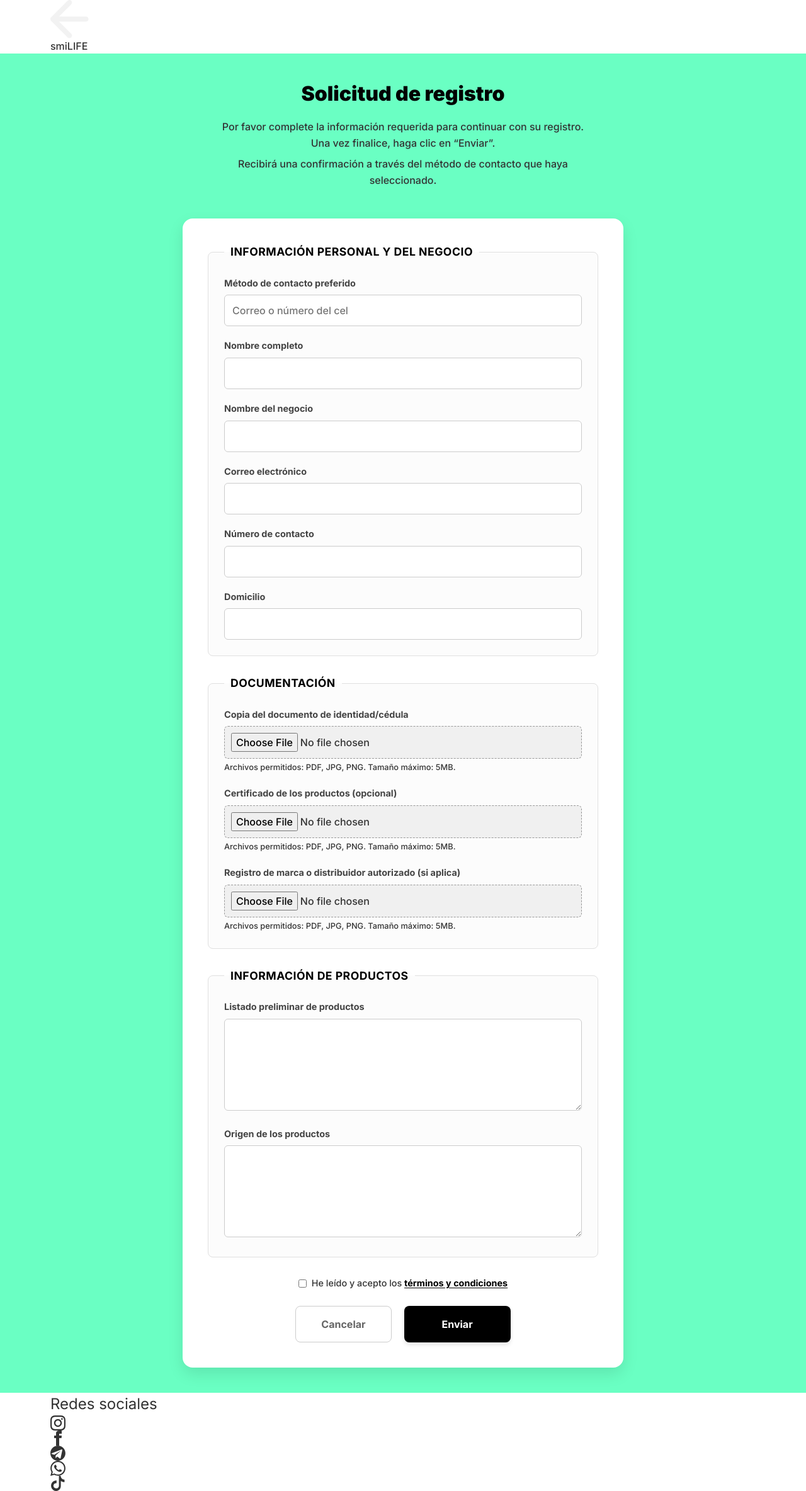
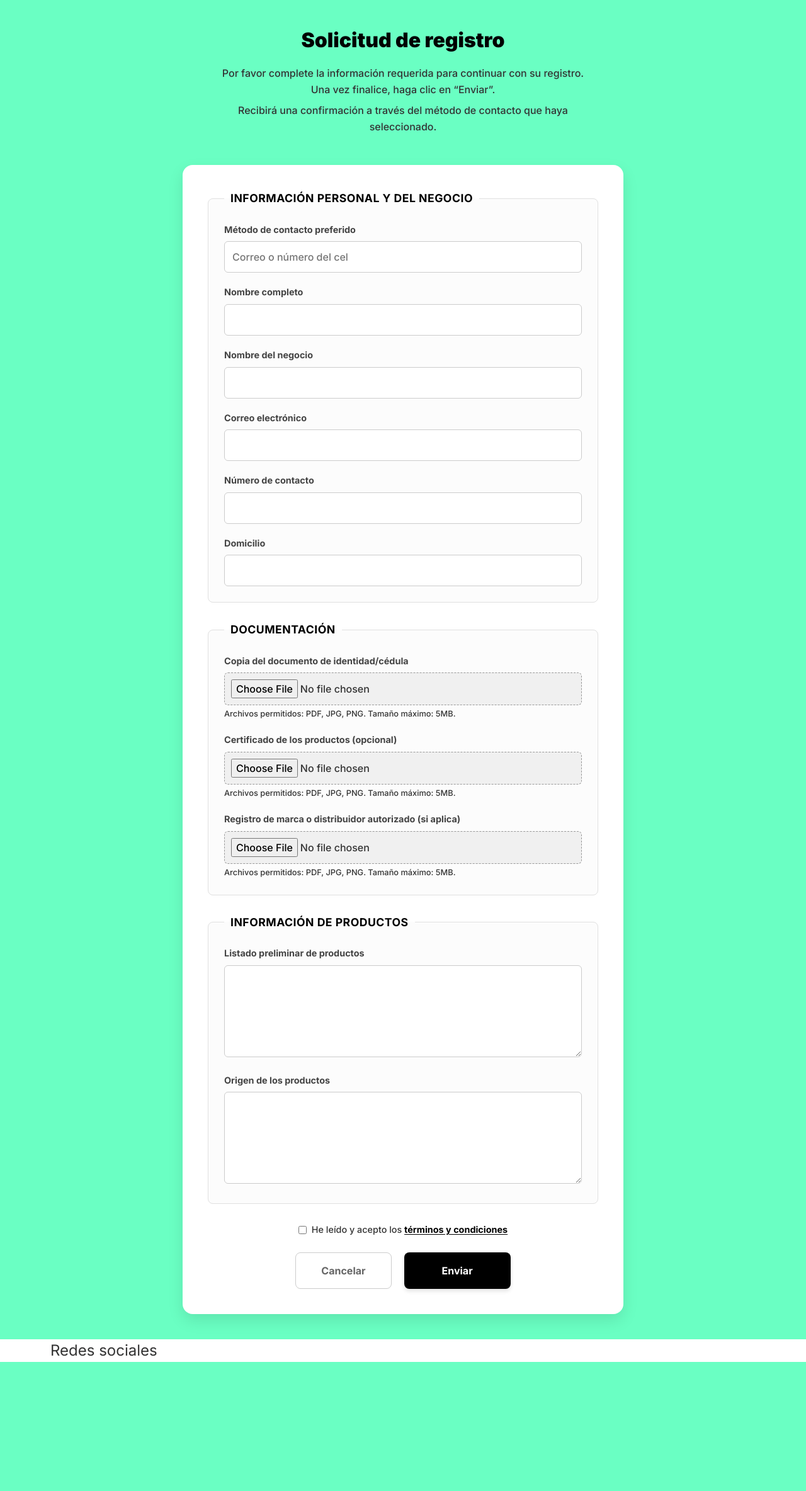
Before and after one commit to iiTzSebas/felskyel, a Django app: page /solicitud-proveedor/ in a window 1280 px wide. Shown: the whole page at 63% size. After the commit the page ends 2163 px from the top, so only its background shows below. Run offline with Django 5.2, Linux system fonts and the light colour scheme.

Commit message:
iconos ocultos

```diff
--- a/felskyel/appfel/static/appfel/css/solicitud-para-registro.css
+++ b/felskyel/appfel/static/appfel/css/solicitud-para-registro.css
@@ -251,3 +251,10 @@ textarea.form-control {
         font-size: 1.75rem;
     }
 }
+
+/* Ocultar elementos del header y footer (flecha, texto y redes sociales) */
+.header-arrow-left,
+.header-text,
+.social-buttons {
+    display: none !important;
+}
```
